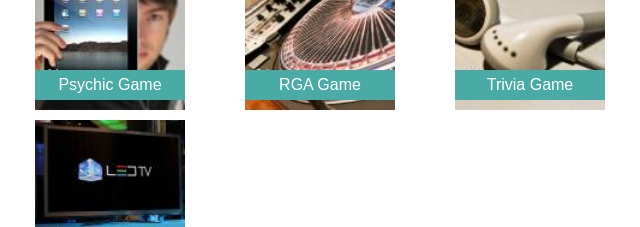
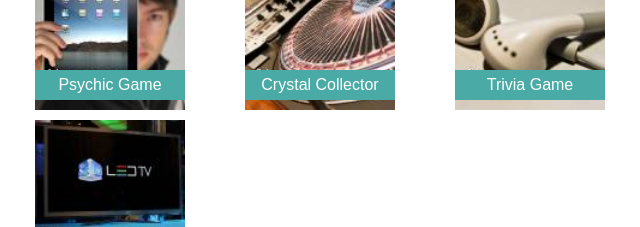
Before and after one commit to tbiehl22/Basic-Portfolio, a plain HTML site: page portfolio.html in a window 1280 px wide. Shown: the part 269-496 px from the top of the page, 188-828 px from the left. Drawn offline with Linux system fonts and the light colour scheme.

Commit message:
added crystal collector game to portfolio

```diff
--- a/assets/css/style.css
+++ b/assets/css/style.css
@@ -91,8 +91,6 @@ a {
     text-align: center;
 }
 
-
-
 #portfolio-page,
 #contact-page,
 #bio-page   {
--- a/portfolio.html
+++ b/portfolio.html
@@ -27,7 +27,7 @@
 
             <ul class="project">
                 <li class="box"><div><img class="project" src="assets/images/hangman.jpg" alt="Project 1"><a class="title" href="https://tbiehl22.github.io/Psychic-Game/">Psychic Game</a></div></li>
-                <li class="box"><div><img class="project" src="assets/images/RPA game.jpg" alt="Project 1"><span class="title">RGA Game</span></div></li>
+                <li class="box"><div><img class="project" src="assets/images/RPA game.jpg" alt="Project 1"><a class="title" href="https://tbiehl22.github.io/unit-4-game/">Crystal Collector</a></div></li>
                 <li class="box"><div><img class="project" src="assets/images/triva.jpg" alt="Project 1"><span class="title">Trivia Game</span></div></li>
                 <li class="box"><div><img class="project" src="assets/images/rutgers.jpg" alt="Project 1"><span class="title">Rutgers Info Widget</span></div></li>
                 <li class="box"><div><img class="project" src="assets/images/rock paper scissors.jpg" alt="Project 1"><span class="title">Rock Paper Scissors</span></div></li>
```
